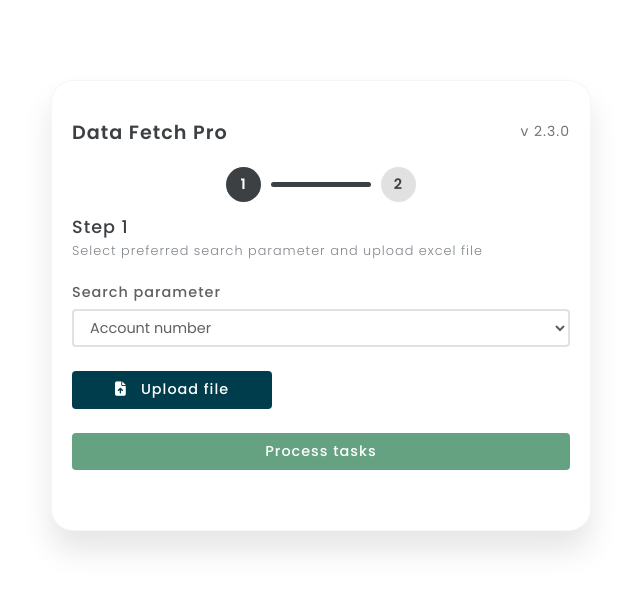
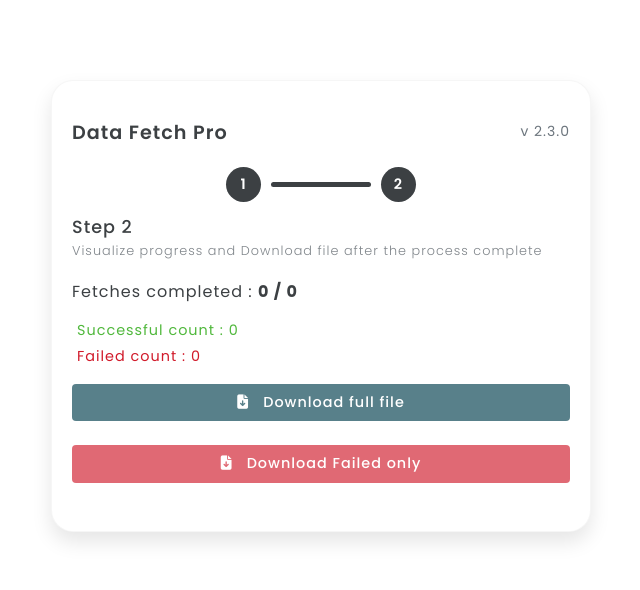
Before and after one commit to theborzzardie/test, an Angular app: page / in a window 1280 px wide. Shown: the top 590 px of the page, without its empty margins (319-959 px from the left). Built offline with nearby package versions, Linux system fonts and the light colour scheme; no server answers.

Commit message:
code refactor

```diff
--- a/src/app/api.service.ts
+++ b/src/app/api.service.ts
@@ -14,7 +14,7 @@ export class ApiService {
 
   constructor(private httpClient: HttpClient) { }
 
-  getTokenData(number: any, searchtype: string): Observable<any> {
+  getSiteData(number: any, searchtype: string): Observable<any> {
     return this.httpClient.get<any>(this.baseUrl + searchtype + '=' + number, { observe: 'response' });
   }
 
--- a/src/app/tokens/tokens.component.html
+++ b/src/app/tokens/tokens.component.html
@@ -33,21 +33,27 @@
 
             <div for="token">&nbsp;</div>
 
-            <div class="d-flex align-items-center" [ngClass]="tokens.length ? 'mb-2' : 'mb-4'">
-              <input id="scoredFileInput" type="file" id="uploadFileInput" accept=".xlsx, .xls" (change)="uploadRefreshedFile($event)" hidden />
-              <button type="button" class="btn btn-upload" (click)="openUploadDialog()" [disabled]="searching || fileUploading">
-                <span> <i class="fa-solid fa-file-arrow-up"></i> &nbsp; {{fileUploading ? 'Uploading...' : 'Upload file'}}</span>
+            <div class="d-flex align-items-center" [ngClass]="sites.length ? 'mb-2' : 'mb-4'">
+              <input id="scoredFileInput" type="file" id="uploadFileInput" accept=".xlsx, .xls"
+                (change)="uploadFile($event)" hidden />
+              <button type="button" class="btn btn-upload" (click)="openUploadDialog()"
+                [disabled]="searching || fileUploading">
+                <span> <i class="fa-solid fa-file-arrow-up"></i> &nbsp;
+                  {{fileUploading ? 'Uploading...' : 'Upload file'}}</span>
 
               </button>
             </div>
 
-            <div class="mb-4" *ngIf="tokens.length" [@fadeIn]>
+            <div class="mb-4" *ngIf="sites.length" [@fadeIn]>
               <span class="file-name"> {{fileName}}</span>
-              <span class="file-size"> {{fileSize / 1000 | number: '1.2-2' }} kb — {{tokens?.length}} items found</span>
-              <span class="file-size mt-1">Estimated completion : {{((tokens?.length * 1500) / 60000) + 1 | number: '1.0-0'}} mins</span>
+              <span class="file-size"> {{fileSize / 1000 | number: '1.2-2' }} kb — {{sites?.length}} items found</span>
+              <span class="file-size mt-1">Estimated completion : {{((sites?.length * 1500) / 60000) + 1 | number:
+                '1.0-0'}} mins</span>
             </div>
 
-            <button class="btn btn-search" *ngIf="totalDone === 0 || totalDone !== tokens.length" [disabled]="fileUploading || !tokens.length || (searching && totalDone !== tokens.length)" (click)="doLoop()">Process tasks</button>
+            <button class="btn btn-search" *ngIf="totalDone === 0 || totalDone !== sites.length"
+              [disabled]="fileUploading || !sites.length || (searching && totalDone !== sites.length)"
+              (click)="loopAndGetData()">Process tasks</button>
 
 
           </div>
@@ -59,15 +65,24 @@
 
             <!-- <p>current token : {{token}} </p> -->
 
-            <p>Fetches completed : <strong>{{ totalDone + ' / ' + tokens.length}}</strong></p>
+            <p>Fetches completed : <strong>{{ totalDone + ' / ' + sites.length}}</strong></p>
             <!-- <a class="btn btn-upload" title="Download JSON" [href]="downloadJsonHref" target="_blank" (click)="generateDownloadJsonUri()" [ngClass]="{ 'disabled-anchor': searching || fileUploading}">Download file</a> -->
 
             <span class="file-name mb-1 greenText">Successful count : {{success}}</span>
             <span class="file-name mb-3 redText">Failed count : {{fail}}</span>
 
-            <button class="btn btn-download mb-2" title="Download JSON" (click)="generateExcel()" [disabled]="fileUploading || !tokens.length || totalDone === 0 || totalDone !== tokens.length" sandbox="allow-downloads">
-              <i class="fa-solid fa-file-arrow-down"></i> &nbsp; Download file & reload
+            <button class="btn btn-download mb-4" title="Download file" (click)="generateExcel()"
+              [disabled]="fileUploading || !sites.length || totalDone === 0 || totalDone !== sites.length"
+              sandbox="allow-downloads">
+              <i class="fa-solid fa-file-arrow-down"></i> &nbsp; Download full file
             </button>
+
+            <button class="btn btn-failed mb-2" title="Download file" (click)="generateFailedSitesExcel()"
+              [disabled]="fileUploading || !sites.length || totalDone === 0 || totalDone !== sites.length"
+              sandbox="allow-downloads">
+              <i class="fa-solid fa-file-arrow-down"></i> &nbsp; Download Failed only
+            </button>
+
             <small class="description ml-1" *ngIf="refreshPage" [@fadeIn]>Page will auto-refresh in 5 seconds</small>
           </div>
         </div>
--- a/src/app/tokens/tokens.component.scss
+++ b/src/app/tokens/tokens.component.scss
@@ -1,6 +1,5 @@
 .search-page {
   padding-top: 10vh;
-
 
   .card {
     background-color: #fff;
@@ -9,26 +8,25 @@
     // border:none;
     padding: 40px 20px;
     color: #3c4043;
-    box-shadow: 0 20px 30px 0 rgba(0,0,0,0.1);
+    box-shadow: 0 10px 20px 0 rgba(0, 0, 0, 0.1);
 
     h4 {
       font-size: 1.2rem;
       font-weight: 600;
     }
 
-    h5{
+    h5 {
       font-size: 1.1rem;
       font-weight: 500;
-      margin-bottom:3px;
+      margin-bottom: 3px;
     }
 
-    .description{
+    .description {
       font-size: 0.8rem;
       color: #80868b;
       display: block;
       margin-bottom: 20px;
       font-weight: 300;
-
     }
 
     .steps-container {
@@ -64,8 +62,9 @@
       }
     }
 
-
-    .btn-upload,.btn-download {
+    .btn-upload,
+    .btn-download,
+    .btn-failed {
       background-color: #003d4c;
       color: #fff;
       font-size: 0.9rem;
@@ -75,8 +74,13 @@
       letter-spacing: 1px;
     }
 
-    .btn-download{
+    .btn-download,
+    .btn-failed {
       width: 100%;
+    }
+
+    .btn-failed {
+      background-color: #d11a2a;
     }
 
     .file-name {
@@ -86,7 +90,7 @@
       font-size: 0.9rem;
       color: #5f6063;
       display: block;
-      word-wrap: break-all!important;
+      word-wrap: break-all !important;
     }
     .file-size {
       // display: block;
@@ -111,22 +115,27 @@
   }
 }
 @media (max-width: 770px) {
-
   h4 {
-    font-size: 1rem!important;
-    margin-left: 0!important;
+    font-size: 1rem !important;
+    margin-left: 0 !important;
   }
 
   .bdr-right {
-    border-right: none!important;
+    border-right: none !important;
   }
 
   .btn-upload {
-    width: 100%!important;
+    width: 100% !important;
   }
 
   .d-flex {
     flex-wrap: wrap;
+  }
+
+  .card {
+    box-shadow: none!important;
+    border: none!important;
+    padding: 40px 15px!important;
   }
 
   .file-name {
@@ -135,7 +144,7 @@
   }
 
   .col-md-6 {
-    padding: 0 15px !important;
+    padding: 0 10px !important;
     margin-bottom: 30px;
   }
 }
--- a/src/app/tokens/tokens.component.ts
+++ b/src/app/tokens/tokens.component.ts
@@ -6,8 +6,6 @@ import { HttpErrorResponse } from '@angular/common/http';
 import { ApiService } from '../api.service';
 // import { TOKENONE } from '../app.constants';
 import * as XLSX from 'xlsx';
-
-
 
 @Component({
   selector: 'app-tokens',
@@ -28,7 +26,7 @@ export class TokensComponent implements OnInit {
 
   totalDone = 0;
   downloadJsonHref: any;
-  tokens: any = [];
+  sites: any = [];
   success = 0;
   fail = 0;
   fileUploading = false;
@@ -37,7 +35,7 @@ export class TokensComponent implements OnInit {
   token: string = '';
   searching = false;
   type = 'accountReference';
-  step = 1;
+  step = 2;
   refreshPage = false;
 
 
@@ -54,7 +52,7 @@ export class TokensComponent implements OnInit {
   }
 
   openUploadDialog(): void {
-    document.getElementById('uploadFileInput') ?.click();
+    document.getElementById('uploadFileInput')?.click();
   }
 
 
@@ -63,24 +61,25 @@ export class TokensComponent implements OnInit {
       (res: any) => {
         // console.log(res);
         localStorage.setItem('kplctoken', res.access_token);
-        this.getTokenData(data);
+        if (data) {
+          this.getSiteData(data);
+        }
 
       },
       (error: any) => {
-        // console.log(error);
-
+        console.log(error);
       }
     )
   }
 
-  uploadRefreshedFile(event: any): void {
+  uploadFile(event: any): void {
 
     let file: File;
 
-    if (event.target ?.files ?.length) {
+    if (event.target?.files?.length) {
       this.fileUploading = true;
       this.totalDone = 0;
-      this.tokens = [];
+      this.sites = [];
       this.success = 0;
       this.fail = 0;
       this.fileName = '';
@@ -109,8 +108,8 @@ export class TokensComponent implements OnInit {
       const data = reader.result;
       workBook = XLSX.read(data, { type: 'binary' });
       jsonData = XLSX.utils.sheet_to_json(workBook.Sheets[workBook.SheetNames[0]]);
-      // this.tokens = jsonData.slice(0, 3);
-      this.tokens = jsonData;
+      // this.sites = jsonData.slice(0, 3);
+      this.sites = jsonData;
 
       this.fileUploading = false;
 
@@ -121,32 +120,32 @@ export class TokensComponent implements OnInit {
   }
 
 
-  doLoop(): void {
+  loopAndGetData(): void {
     this.totalDone = 0;
     this.searching = true;
     this.step = 2;
 
-    this.tokens.forEach((data: any, index: number) => {
+    this.sites.forEach((data: any, index: number) => {
       setTimeout(() => {
-        this.getTokenData(data);
+        this.getSiteData(data);
         this.totalDone += 1;
-        this.searching = this.totalDone === this.tokens.length ? false : true;
+        this.searching = this.totalDone === this.sites.length ? false : true;
 
       }, 1500 * (index + 1));
     });
 
     // setTimeout(() => {
-    //   this.totalDone === this.tokens.length ? console.log(JSON.stringify(this.tokens)) : '';
-    // }, 1500 * this.tokens?.length + 5 );
+    //   this.totalDone === this.sites.length ? console.log(JSON.stringify(this.sites)) : '';
+    // }, 1500 * this.sites?.length + 5 );
   }
 
-  getTokenData(data?: any): void {
-    this.apiService.getTokenData(data.SEARCH_NUMBER, this.type).subscribe(
+  getSiteData(data?: any): void {
+    this.apiService.getSiteData(data.SEARCH_NUMBER, this.type).subscribe(
       (res: any) => {
         data.exists = 'true';
         data.accountNumber = res.body.data[0].accountReference ?? 'NOT FOUND';
         data.meterNumber = res.body.data[0].meterList[0].serialNum ?? 'NOT FOUND';
-        data.balance = res.body.data[0].balance;
+        data.balance = res.body.data[0].balance ?? 'NOT FOUND';
         data.fullName = res.body.data[0].fullName ?? 'NOT FOUND';
         data.lastBillAmount = res.body.data[0].colBills[0].lastBillAmount ?? 'NOT FOUND';
         data.billDate = new Date(res.body.data[0].colBills[0].billDate).toISOString() ?? 'NOT FOUND';
@@ -159,11 +158,11 @@ export class TokensComponent implements OnInit {
       },
       (error: any) => {
         console.log(error);
-        if (error ?.fault && error ?.fault ?.message && (error.fault ?.message === 'Invalid Credentials' || error.fault ?.message === 'Missing Credentials')) {
+        if (error?.fault && error?.fault?.message && (error.fault?.message === 'Invalid Credentials' || error.fault?.message === 'Missing Credentials')) {
           this.getToken(data);
 
         } else {
-          data.errorMessage = error ?.msgUser;
+          data.errorMessage = error?.msgUser;
           data.exists = 'false';
           this.fail += 1;
         }
@@ -182,7 +181,7 @@ export class TokensComponent implements OnInit {
   }
 
   generateDownloadJsonUri(): void {
-    let theJSON = JSON.stringify(this.tokens);
+    let theJSON = JSON.stringify(this.sites);
     let blob = new Blob([theJSON], { type: 'text/json' });
     let url = window.URL.createObjectURL(blob);
     let uri = this.sanitizer.bypassSecurityTrustUrl(url);
@@ -193,7 +192,7 @@ export class TokensComponent implements OnInit {
     this.refreshPage = true;
 
     const filename = this.fileName + '-processed.xlsx'
-    const workSheet: XLSX.WorkSheet = XLSX.utils.json_to_sheet(this.tokens);
+    const workSheet: XLSX.WorkSheet = XLSX.utils.json_to_sheet(this.sites);
     const workBook: XLSX.WorkBook = XLSX.utils.book_new();
     XLSX.utils.book_append_sheet(workBook, workSheet, 'Data');
 
@@ -205,5 +204,21 @@ export class TokensComponent implements OnInit {
   }
 
 
+  generateFailedSitesExcel(): void {
+    this.refreshPage = true;
+
+    const filename = this.fileName + '-processed.xlsx'
+    const workSheet: XLSX.WorkSheet = XLSX.utils.json_to_sheet(this.sites.filter((sites: any) => sites.exists === 'false'));
+    const workBook: XLSX.WorkBook = XLSX.utils.book_new();
+    XLSX.utils.book_append_sheet(workBook, workSheet, 'Data');
+
+    XLSX.writeFile(workBook, filename);
+
+
+  }
+
+
+
+
 
 }
```
